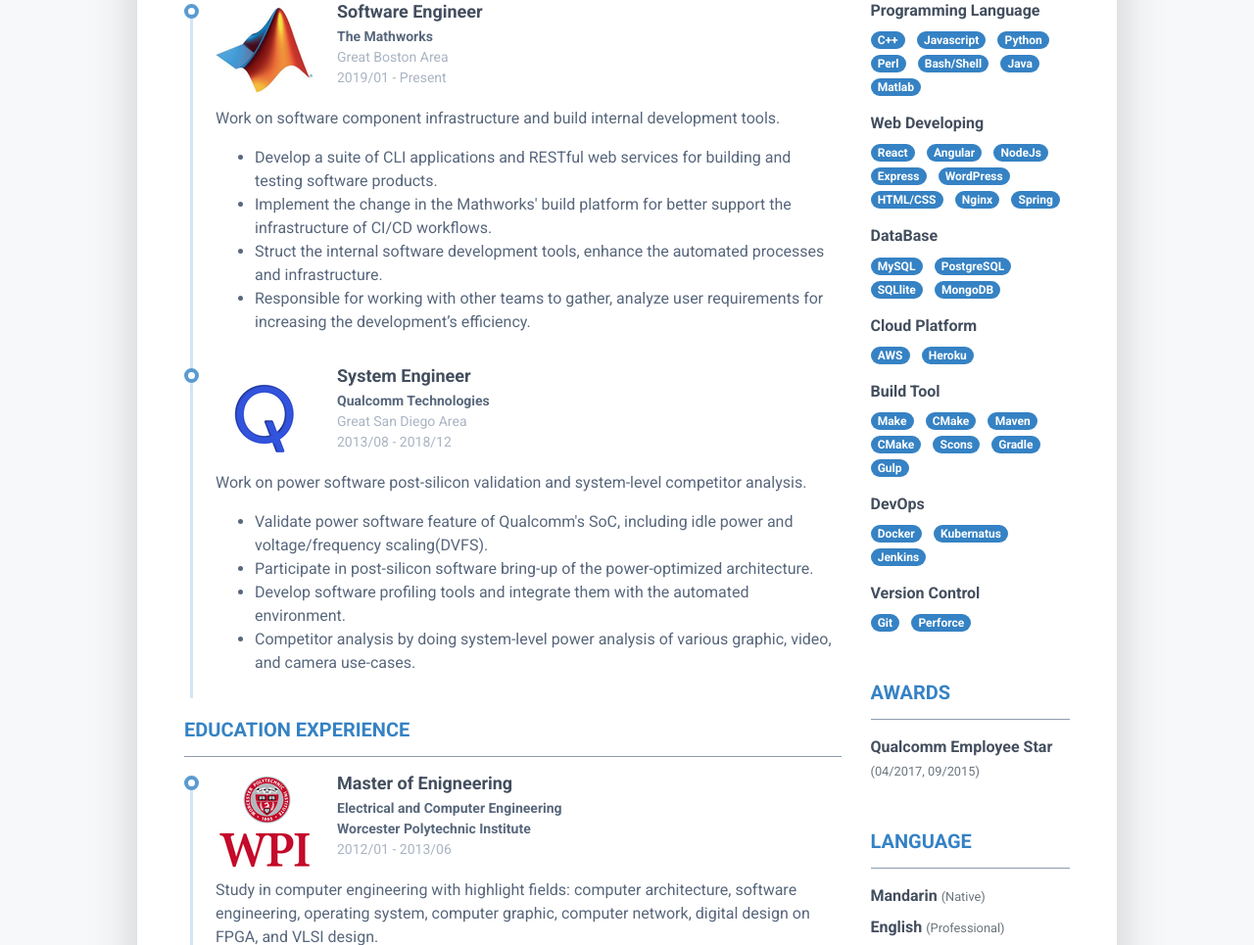
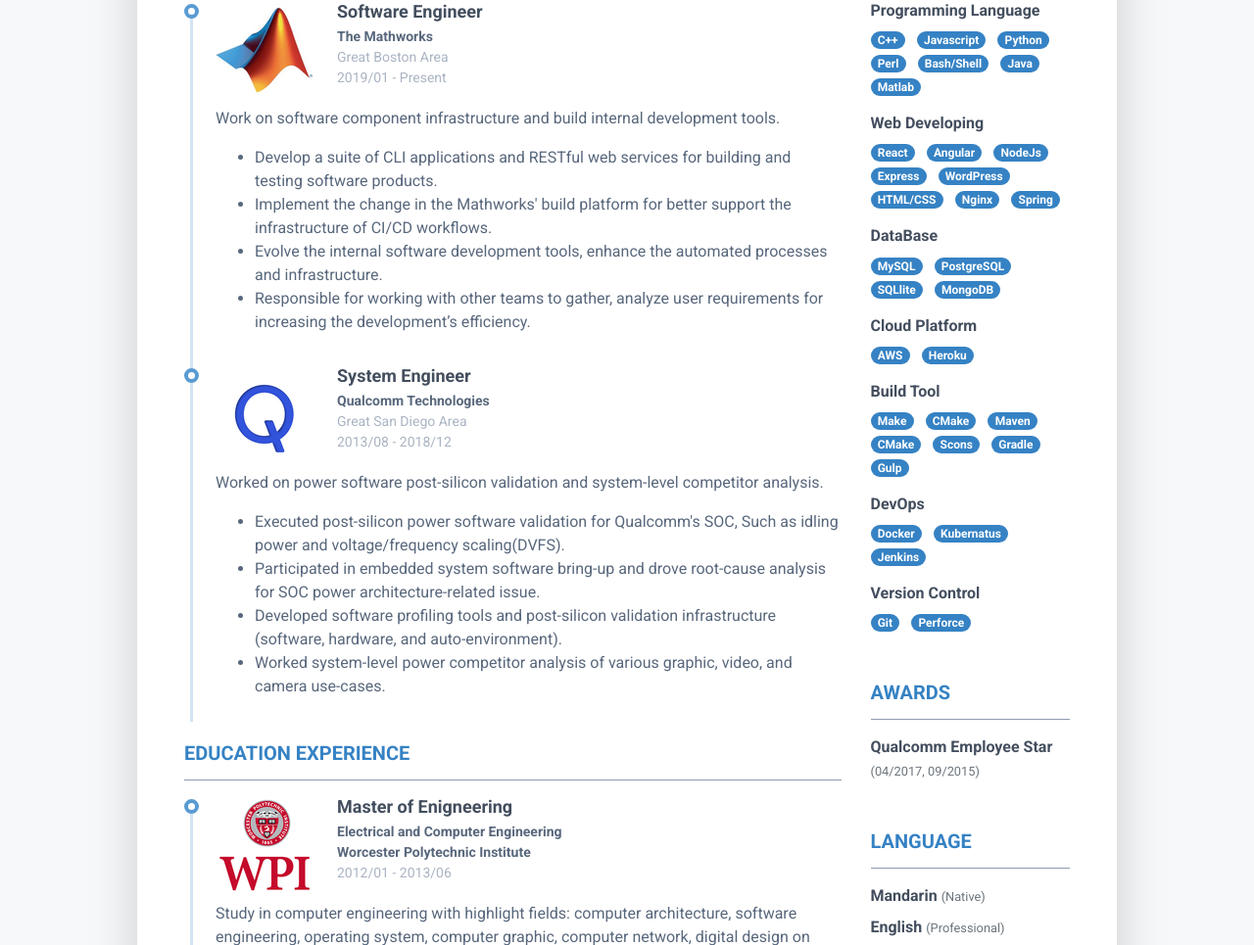
Before and after one commit to rong118/my_resume, a Node server app: page / in a window 1280 px wide. Shown: the part 577-1542 px from the top of the page at 98% size. Run offline with Node 20, Linux system fonts and the light colour scheme; some libraries are stand-ins or nearby versions.

Commit message:
Update index.ejs

```diff
--- a/views/index.ejs
+++ b/views/index.ejs
@@ -75,7 +75,7 @@
 										    <ul>
 											    <li>Develop a suite of CLI applications and RESTful web services for building and testing software products.</li>
 											    <li>Implement the change in the Mathworks' build platform for better support the infrastructure of CI/CD workflows.</li>
-											    <li>Struct the internal software development tools, enhance the automated processes and infrastructure.</li>
+											    <li>Evolve the internal software development tools, enhance the automated processes and infrastructure.</li>
                                                 <li>Responsible for working with other teams to gather, analyze user requirements for increasing the development’s efficiency.</li>
 										    </ul>
 									    </div><!--//resume-timeline-item-desc-->
@@ -93,12 +93,12 @@
 										    </div><!--//row-->
 									    </div><!--//resume-timeline-item-header-->
 									    <div class="resume-timeline-item-desc">
-										    <p>Work on power software post-silicon validation and system-level competitor analysis.</p>
+										    <p>Worked on power software post-silicon validation and system-level competitor analysis.</p>
 										    <ul>
-											    <li>Validate power software feature of Qualcomm's SoC, including idle power and voltage/frequency scaling(DVFS).
-                                                <li>Participate in post-silicon software bring-up of the power-optimized architecture.</li>
-											    <li>Develop software profiling tools and integrate them with the automated environment.</li>
-                                                <li>Competitor analysis by doing system-level power analysis of various graphic, video, and camera use-cases.</li>
+                                                <li>Executed post-silicon power software validation for Qualcomm's SOC, Such as idling power and voltage/frequency scaling(DVFS).</li>
+                                                <li>Participated in embedded system software bring-up and drove root-cause analysis for SOC power architecture-related issue.</li>
+											    <li>Developed software profiling tools and post-silicon validation infrastructure (software, hardware, and auto-environment).</li>
+                                                <li>Worked system-level power competitor analysis of various graphic, video, and camera use-cases.</li>
 										    </ul>
 										</div><!--//resume-timeline-item-desc-->
 								    </article><!--//resume-timeline-item-->
```
